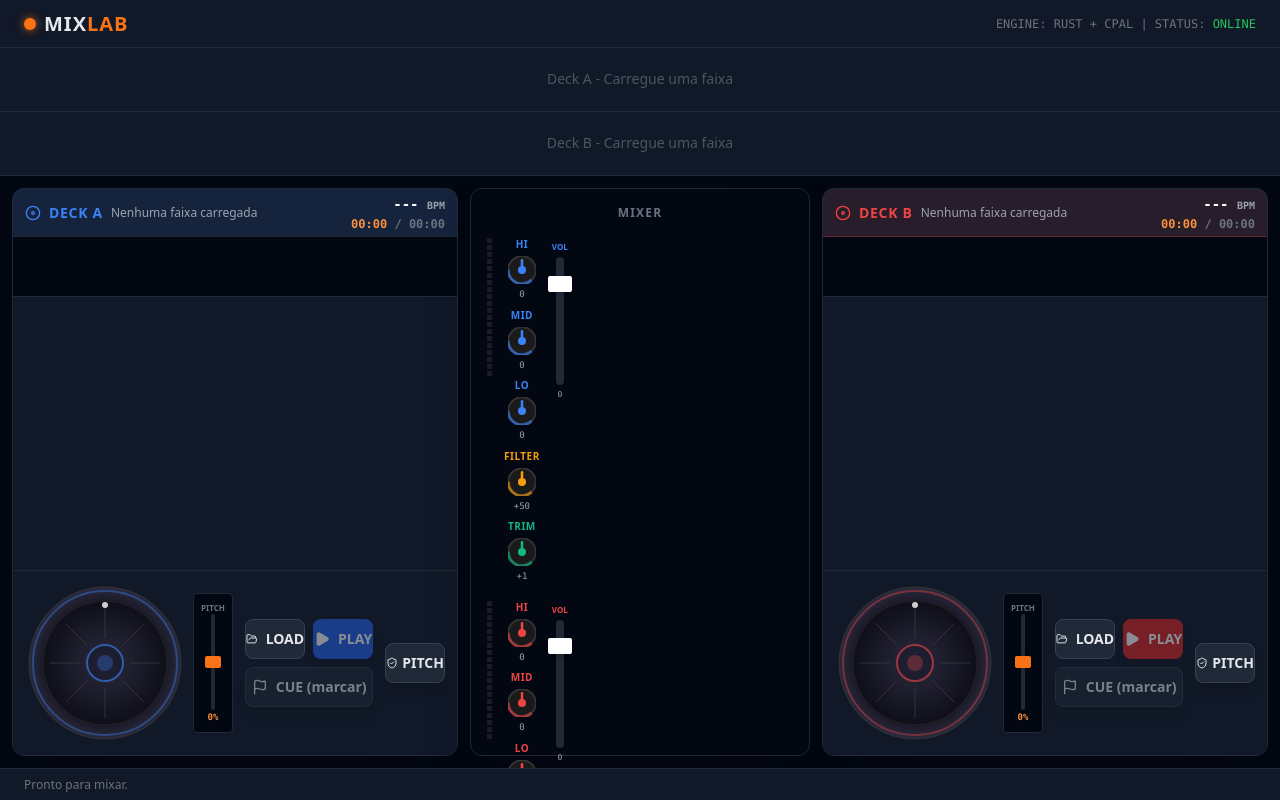
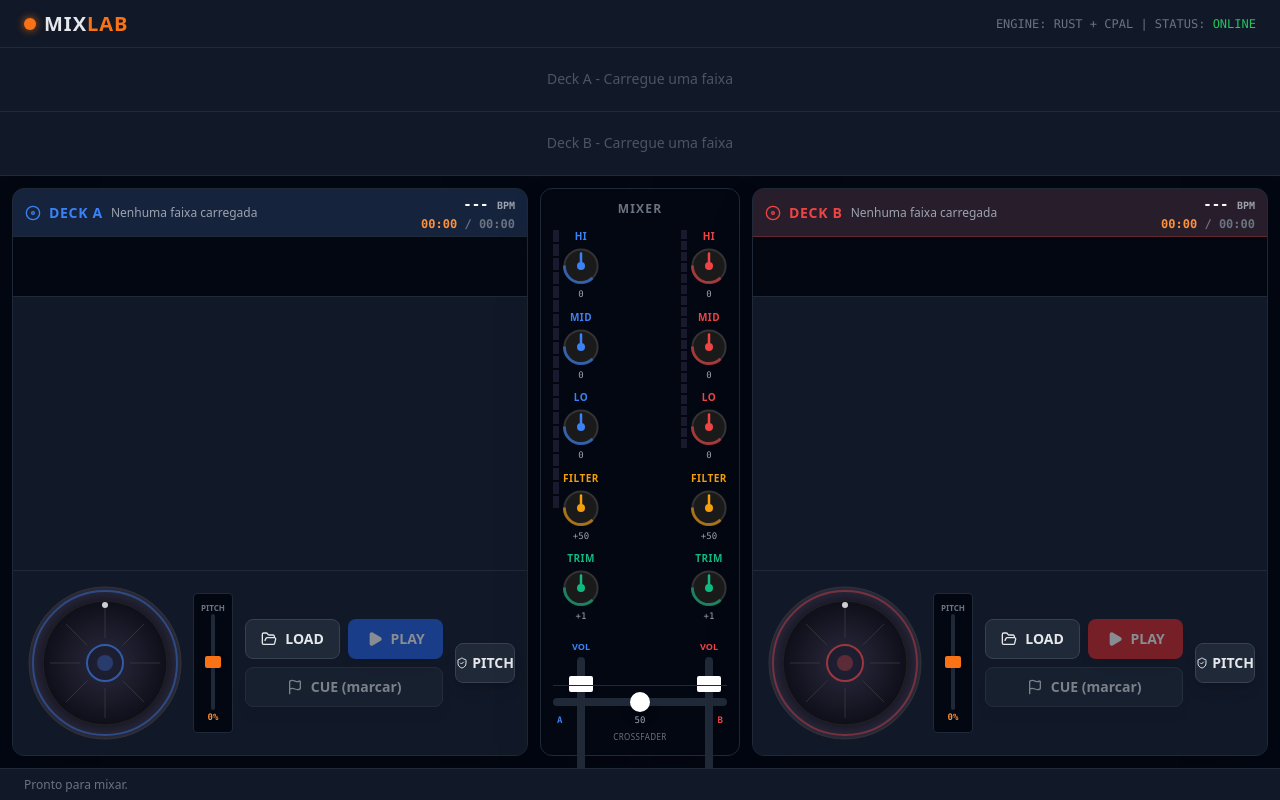
Before and after one commit to alan-vieira/MixLab, a React (Vite) app: page / in a window 1280 px wide. Built offline with nearby package versions, Linux system fonts and the light colour scheme.

Commit message:
refactor: Voltar ao tamanho original do mixer
- Restaurar Mixer.tsx e App.tsx do commit 3f25039 (tamanho original)
- VU meters: 280px, knobs: 36px, coluna do mixer: 200px
- Sem alterações de layout — apenas desfazer as mudanças de altura/largura
- tsc --noEmit: zero erros

```diff
--- a/src/App.tsx
+++ b/src/App.tsx
@@ -150,7 +150,7 @@ function App() {
       </div>
 
       {/* MAIN: DECKS + MIXER */}
-      <main className="flex-1 p-3 grid grid-cols-[1fr_340px_1fr] gap-3 min-h-0 overflow-hidden">
+      <main className="flex-1 p-3 grid grid-cols-[1fr_200px_1fr] gap-3 min-h-0 overflow-hidden">
                     <div className="min-h-0 flex flex-col">
                       <Deck
                         side="A"
--- a/src/components/Mixer.tsx
+++ b/src/components/Mixer.tsx
@@ -92,23 +92,23 @@ export function Mixer({ vuLevelA, vuLevelB }: MixerProps) {
     const volumeSliderClass = "w-2 h-32 appearance-none bg-gray-800 rounded-full outline-none cursor-pointer [&::-webkit-slider-thumb]:appearance-none [&::-webkit-slider-thumb]:w-6 [&::-webkit-slider-thumb]:h-4 [&::-webkit-slider-thumb]:bg-white [&::-webkit-slider-thumb]:rounded-sm [&::-webkit-slider-thumb]:shadow-md [&::-webkit-slider-thumb]:border [&::-webkit-slider-thumb]:border-gray-600 [&::-webkit-slider-thumb]:cursor-ns-resize";
 
   return (
-    <div className="h-full bg-gray-950 rounded-xl border border-gray-800 shadow-2xl p-4 flex flex-col">
-      <h3 className="text-center text-gray-500 text-xs font-bold tracking-widest mb-4">MIXER</h3>
+    <div className="h-full bg-gray-950 rounded-xl border border-gray-800 shadow-2xl p-3 flex flex-col">
+      <h3 className="text-center text-gray-500 text-xs font-bold tracking-widest mb-3">MIXER</h3>
 
-      {/* Deck A - VU + Knobs + VOL em linha horizontal */}
-      <div className="flex items-start gap-3 mb-4 min-w-0">
-        <VUMeter level={vuLevelA} color="blue" height={140} width={5} />
+      <div className="flex-1 flex justify-between items-start gap-2 min-h-0">
+        {/* Deck A - VU fino + Knobs + Volume */}
+                <div className="flex items-start gap-1">
+                  <VUMeter level={vuLevelA} color="blue" height={280} width={6} />
 
-        <div className="flex flex-col items-center gap-1.5 min-w-0">
-          <Knob value={eqA.high} min={-12} max={12} defaultValue={0} onChange={(v) => handleEqChange('A', 'high', v)} label="HI" color="#3b82f6" size={28} />
-          <Knob value={eqA.mid} min={-12} max={12} defaultValue={0} onChange={(v) => handleEqChange('A', 'mid', v)} label="MID" color="#3b82f6" size={28} />
-          <Knob value={eqA.low} min={-12} max={12} defaultValue={0} onChange={(v) => handleEqChange('A', 'low', v)} label="LO" color="#3b82f6" size={28} />
-          <Knob value={eqA.filter} min={0} max={100} defaultValue={50} onChange={(v) => handleFilterChange('A', v)} label="FILTER" color="#f59e0b" size={28} />
-          <Knob value={trimA} min={0} max={2} defaultValue={1} onChange={handleTrimChangeA} label="TRIM" color="#10b981" size={28} />
-        </div>
+          <div className="flex flex-col items-center gap-2">
+            <Knob value={eqA.high} min={-12} max={12} defaultValue={0} onChange={(v) => handleEqChange('A', 'high', v)} label="HI" color="#3b82f6" size={36} />
+            <Knob value={eqA.mid} min={-12} max={12} defaultValue={0} onChange={(v) => handleEqChange('A', 'mid', v)} label="MID" color="#3b82f6" size={36} />
+            <Knob value={eqA.low} min={-12} max={12} defaultValue={0} onChange={(v) => handleEqChange('A', 'low', v)} label="LO" color="#3b82f6" size={36} />
+            <Knob value={eqA.filter} min={0} max={100} defaultValue={50} onChange={(v) => handleFilterChange('A', v)} label="FILTER" color="#f59e0b" size={36} />
+            <Knob value={trimA} min={0} max={2} defaultValue={1} onChange={handleTrimChangeA} label="TRIM" color="#10b981" size={36} />
 
-        <div className="flex flex-col items-center gap-1 mt-1 min-w-0">
-          <span className="text-[8px] text-blue-500 font-bold">VOL</span>
+            <div className="flex flex-col items-center gap-1 mt-2">
+              <span className="text-[9px] text-blue-500 font-bold">VOL</span>
               <input
                 type="range"
                 min="-60"
@@ -121,21 +121,21 @@ export function Mixer({ vuLevelA, vuLevelB }: MixerProps) {
               <span className="text-[8px] text-gray-400 font-mono">{eqA.gain > 0 ? '+' : ''}{eqA.gain.toFixed(0)}</span>
             </div>
           </div>
-
-      {/* Deck B - VU + Knobs + VOL em linha horizontal */}
-      <div className="flex items-start gap-3 mb-6 min-w-0">
-        <VUMeter level={vuLevelB} color="red" height={140} width={5} />
-
-        <div className="flex flex-col items-center gap-1.5 min-w-0">
-          <Knob value={eqB.high} min={-12} max={12} defaultValue={0} onChange={(v) => handleEqChange('B', 'high', v)} label="HI" color="#ef4444" size={28} />
-          <Knob value={eqB.mid} min={-12} max={12} defaultValue={0} onChange={(v) => handleEqChange('B', 'mid', v)} label="MID" color="#ef4444" size={28} />
-          <Knob value={eqB.low} min={-12} max={12} defaultValue={0} onChange={(v) => handleEqChange('B', 'low', v)} label="LO" color="#ef4444" size={28} />
-          <Knob value={eqB.filter} min={0} max={100} defaultValue={50} onChange={(v) => handleFilterChange('B', v)} label="FILTER" color="#f59e0b" size={28} />
-          <Knob value={trimB} min={0} max={2} defaultValue={1} onChange={handleTrimChangeB} label="TRIM" color="#10b981" size={28} />
         </div>
 
-        <div className="flex flex-col items-center gap-1 mt-1 min-w-0">
-          <span className="text-[8px] text-red-500 font-bold">VOL</span>
+        {/* Deck B - VU fino + Knobs + Volume */}
+                <div className="flex items-start gap-1">
+                  <VUMeter level={vuLevelB} color="red" height={220} width={6} />
+
+          <div className="flex flex-col items-center gap-2">
+            <Knob value={eqB.high} min={-12} max={12} defaultValue={0} onChange={(v) => handleEqChange('B', 'high', v)} label="HI" color="#ef4444" size={36} />
+            <Knob value={eqB.mid} min={-12} max={12} defaultValue={0} onChange={(v) => handleEqChange('B', 'mid', v)} label="MID" color="#ef4444" size={36} />
+            <Knob value={eqB.low} min={-12} max={12} defaultValue={0} onChange={(v) => handleEqChange('B', 'low', v)} label="LO" color="#ef4444" size={36} />
+            <Knob value={eqB.filter} min={0} max={100} defaultValue={50} onChange={(v) => handleFilterChange('B', v)} label="FILTER" color="#f59e0b" size={36} />
+            <Knob value={trimB} min={0} max={2} defaultValue={1} onChange={handleTrimChangeB} label="TRIM" color="#10b981" size={36} />
+
+            <div className="flex flex-col items-center gap-1 mt-2">
+              <span className="text-[9px] text-red-500 font-bold">VOL</span>
               <input
                 type="range"
                 min="-60"
@@ -148,9 +148,11 @@ export function Mixer({ vuLevelA, vuLevelB }: MixerProps) {
               <span className="text-[8px] text-gray-400 font-mono">{eqB.gain > 0 ? '+' : ''}{eqB.gain.toFixed(0)}</span>
             </div>
           </div>
+        </div>
+      </div>
 
-      {/* Crossfader - largura total da coluna do mixer */}
-      <div className="pt-4 border-t border-gray-800 flex-shrink-0">
+      {/* Crossfader */}
+      <div className="mt-4 pt-3 border-t border-gray-800 flex-shrink-0">
         <div className="flex justify-center mb-2">
           <input
             type="range"
```
Lines whose indentation alone changed are shown as unchanged.
